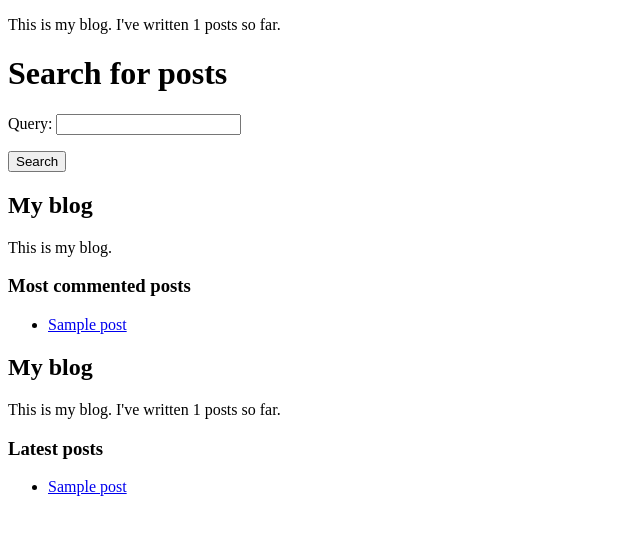
After one commit to Nayemjaman/codingbrunch, a Django app: page /blog/search/ in a window 1280 px wide. The commit adds this page. Shown: the top 535 px of the page, without its empty margins (0-640 px from the left). Run offline with Django 3.2, Linux system fonts and the light colour scheme; tables that the repository leaves empty hold one stand-in row (values such as "Sample post").

Commit message:
search functions

```diff
--- a/blog/forms.py
+++ b/blog/forms.py
@@ -13,3 +13,7 @@ class CommentForm(forms.ModelForm):
     class Meta:
         model = Comment
         fields = ('name', 'email', 'body')
+
+
+class SearchForm(forms.Form):
+    query = forms.CharField()
--- a/blog/templates/blog/base.html
+++ b/blog/templates/blog/base.html
@@ -31,5 +31,6 @@
 <h3>Latest posts</h3>
 {% show_latest_posts 3 %}
 </div>
+
 </body>
 </html>
--- /dev/null
+++ b/blog/templates/blog/post/search.html
@@ -0,0 +1,27 @@
+{% extends "blog/base.html" %}
+{% load blog_tags %}
+{% block title %}Search{% endblock %}
+{% block content %}
+{% if query %}
+<h1>Posts containing "{{ query }}"</h1>
+<h3>
+{% with results.count as total_results %}
+Found {{ total_results }} result{{ total_results|pluralize }}
+{% endwith %}
+</h3>
+{% for post in results %}
+<h4><a href="{{ post.get_absolute_url }}">{{ post.title }}</a></
+h4>
+{{ post.body|truncatewords_html:5 }}
+{% empty %}
+<p>There are no results for your query.</p>
+{% endfor %}
+<p><a href="{% url "blog:post_search" %}">Search again</a></p>
+{% else %}
+<h1>Search for posts</h1>
+<form method="get">
+{{ form.as_p }}
+<input type="submit" value="Search">
+</form>
+{% endif %}
+{% endblock %}
--- a/blog/urls.py
+++ b/blog/urls.py
@@ -7,5 +7,6 @@ urlpatterns = [
     path('<int:year>/<int:month>/<int:day>/<slug:post>/', views.post_detail, name='post_detail'),
     path('<int:post_id>/share/', views.post_share, name='post_share'),
     path('tag/<slug:tag_slug>/', views.post_list, name='post_list_by_tag'),
+    path('search/', views.post_search, name='post_search'),
 
 ]
--- a/blog/views.py
+++ b/blog/views.py
@@ -1,10 +1,11 @@
 from django.shortcuts import render, get_object_or_404
 from .models import Post, Comment
 from django.core.paginator import Paginator, EmptyPage, PageNotAnInteger
-from .forms import EmailPostForm, CommentForm
+from .forms import EmailPostForm, CommentForm, SearchForm
 from django.core.mail import send_mail
 from taggit.models import Tag
 from django.db.models import Count
+from django.contrib.postgres.search import SearchVector, SearchQuery, SearchRank
 
 
 def post_list(request, tag_slug=None):
@@ -74,3 +75,17 @@ def post_share(request, post_id):
     else:
         form = EmailPostForm()
     return render(request, 'blog/post/share.html', {'post': post, 'form': form, 'sent': sent})
+
+
+def post_search(request):
+    form = SearchForm()
+    query = None
+    results = []
+    if 'query' in request.GET:
+        form = SearchForm(request.GET)
+        if form.is_valid():
+            query = form.cleaned_data['query']
+            search_vector = SearchVector('title', weight='A') + SearchVector('body', weight='B')
+            search_query = SearchQuery(query)
+            results = Post.published.annotate(rank=SearchRank(search_vector, search_query)).filter(rank__gte=0.3).order_by('-rank')
+    return render(request, 'blog/post/search.html', {'form': form, 'query': query, 'results': results})
```
Also changed, not shown: blog/templatetags/blog_tags.py (+7 -0 lines), core/settings.py (+19 -15 lines).
